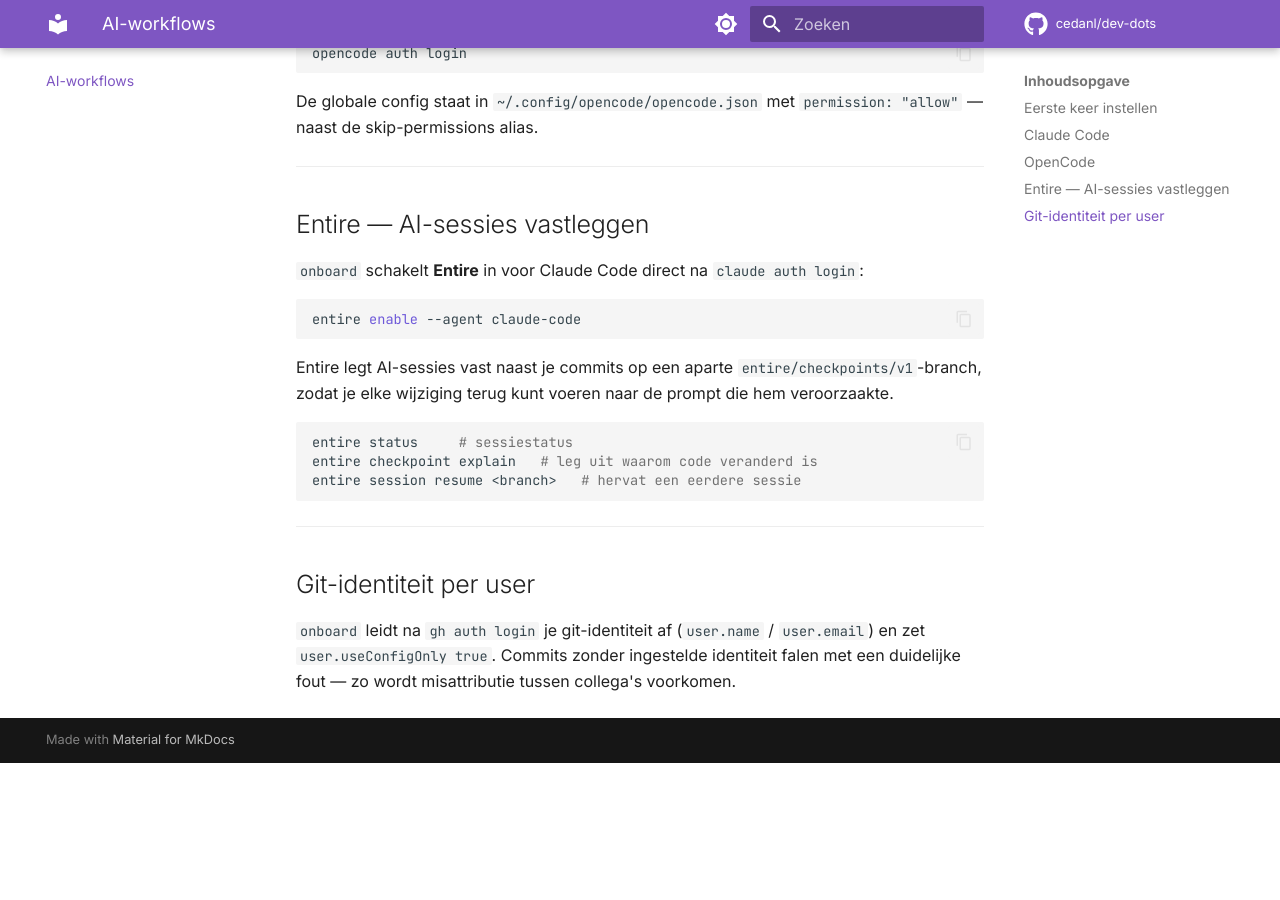
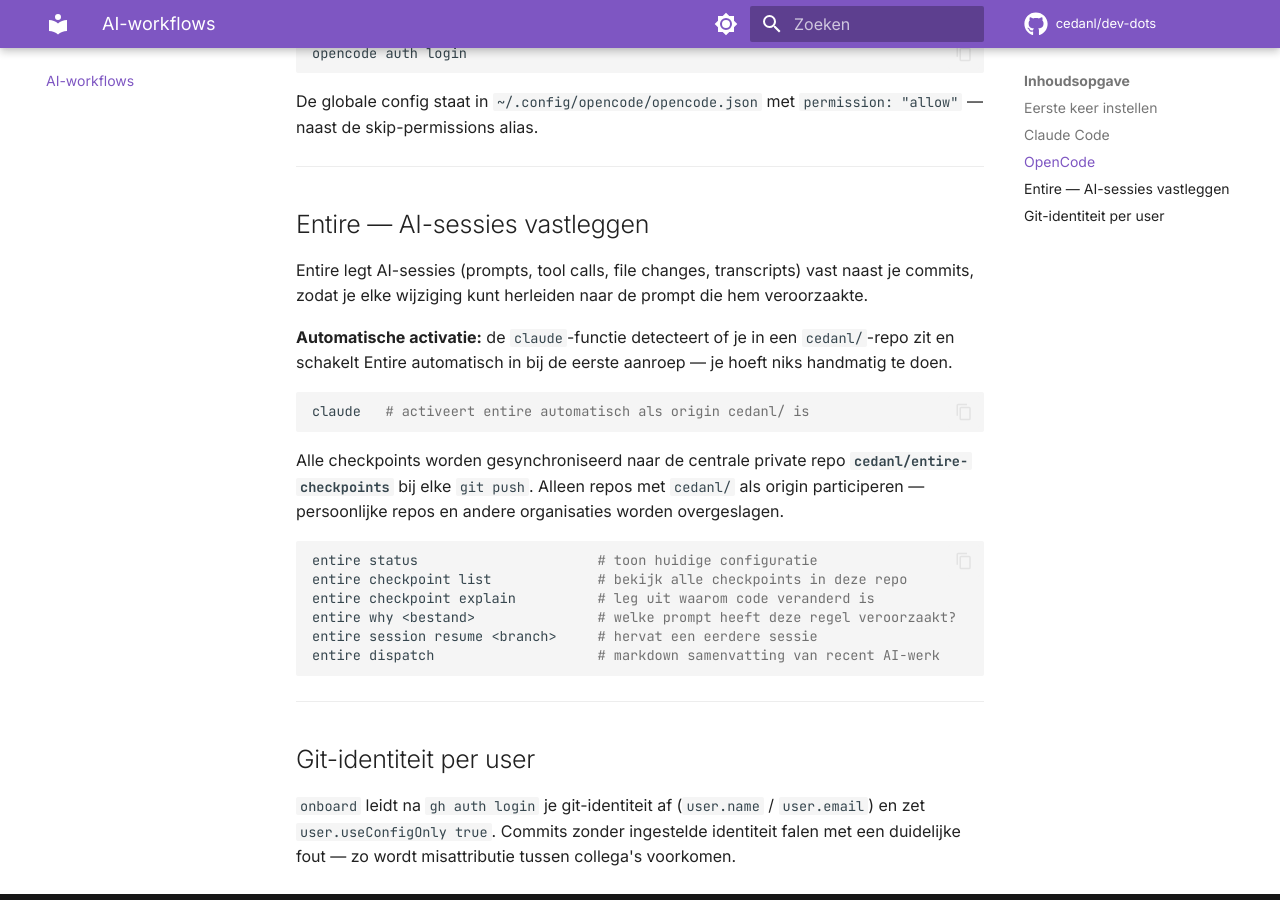
Before and after one commit to cedanl/dev-dots, an MkDocs documentation site: the page built from docs/ai.md, in a window 1280 px wide and 900 px high, scrolled down 1270 px. Built offline with MkDocs 1.6.1 and Material for MkDocs 9.7.7, drawn with Linux system fonts in a browser that asks for light colours; comment, search, counter and statistics services are not loaded; before the commit the page ends 2033 px from its top, so only the background shows below that; some of the changed text lies outside the part shown.

Commit message:
docs: update entire section with automatic activation and central repo
Co-Authored-By: Claude Sonnet 4.6 <noreply@anthropic.com>
Entire-Checkpoint: fbf9572d1165

````diff
--- a/docs/ai.md
+++ b/docs/ai.md
@@ -1,6 +1,6 @@
 # AI-workflows
 
-dev-dots is gebouwd rond AI-ondersteund ontwikkelen. Twee CLI-assistenten staan klaar: **Claude Code** (Anthropic) en **OpenCode** (OpenAI-compatible). Beide starten met `--dangerously-skip-permissions` (ingebakken als shell-alias) — binnen de devcontainer de bedoelde workflow.
+dev-dots is gebouwd rond AI-ondersteund ontwikkelen. Twee CLI-assistenten staan klaar: **Claude Code** (Anthropic) en **OpenCode** (OpenAI-compatible). Beide starten met `--dangerously-skip-permissions` — binnen de devcontainer de bedoelde workflow. Claude Code is daarnaast uitgebreid met automatische Entire-integratie voor sessie-opslag.
 
 ---
 
@@ -52,18 +52,23 @@ De globale config staat in `~/.config/opencode/opencode.json` met `permission: "
 
 ## Entire — AI-sessies vastleggen
 
-`onboard` schakelt **Entire** in voor Claude Code direct na `claude auth login`:
+Entire legt AI-sessies (prompts, tool calls, file changes, transcripts) vast naast je commits, zodat je elke wijziging kunt herleiden naar de prompt die hem veroorzaakte.
+
+**Automatische activatie:** de `claude`-functie detecteert of je in een `cedanl/`-repo zit en schakelt Entire automatisch in bij de eerste aanroep — je hoeft niks handmatig te doen.
 
 ```bash
-entire enable --agent claude-code
+claude   # activeert entire automatisch als origin cedanl/ is
 ```
 
-Entire legt AI-sessies vast naast je commits op een aparte `entire/checkpoints/v1`-branch, zodat je elke wijziging terug kunt voeren naar de prompt die hem veroorzaakte.
+Alle checkpoints worden gesynchroniseerd naar de centrale private repo **`cedanl/entire-checkpoints`** bij elke `git push`. Alleen repos met `cedanl/` als origin participeren — persoonlijke repos en andere organisaties worden overgeslagen.
 
 ```bash
-entire status     # sessiestatus
-entire checkpoint explain   # leg uit waarom code veranderd is
-entire session resume <branch>   # hervat een eerdere sessie
+entire status                      # toon huidige configuratie
+entire checkpoint list             # bekijk alle checkpoints in deze repo
+entire checkpoint explain          # leg uit waarom code veranderd is
+entire why <bestand>               # welke prompt heeft deze regel veroorzaakt?
+entire session resume <branch>     # hervat een eerdere sessie
+entire dispatch                    # markdown samenvatting van recent AI-werk
 ```
 
 ---
````
